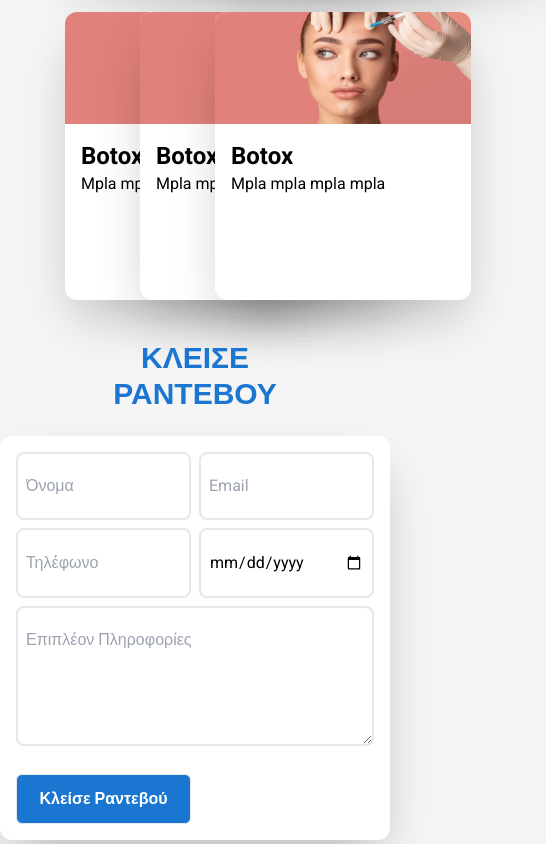
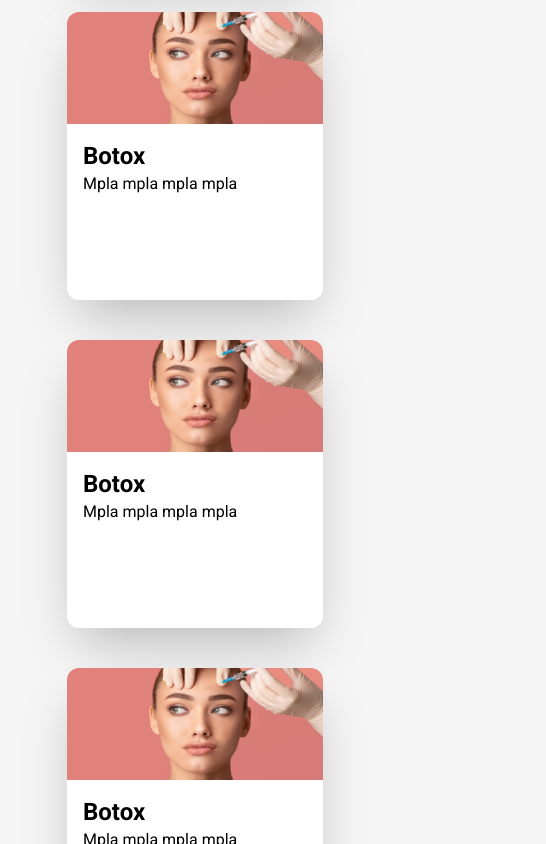
Before and after one commit to TheodosiouEleanna/iatriki-apokatastasi, a Next.js app: page /services in a window 390 px wide. Shown: the part 900-1744 px from the top of the page, 546 px wide, since content can reach past the window. Built offline with nearby package versions, Linux system fonts and the light colour scheme.

Commit message:
fixed cards ui

```diff
--- a/app/services/page.tsx
+++ b/app/services/page.tsx
@@ -46,20 +46,20 @@ const ServicesPage = () => {
   return (
     <main className='flex items-center justify-center mt-5 flex-col'>
       <SectionTitle title='ΟΙ ΥΠΗΡΕΣΙΕΣ ΜΑΣ' />
-      <div className='w-2/3 grid grid-cols-4 gap-10  justify-center items-center'>
+      <div className='w-2/3 grid  gap-10  justify-center items-center sm:grid-cols-2 md:grid-cols-3 lg:grid-cols-4  '>
         {servicesInfo.map(service => (
           <Card
             key={service.title}
-            className='overflow-auto h-72 max-h-72 w-64 max-w-64 min-w-64 col-span-1'
+            className='overflow-y-auto overflow-x-hidden h-72 max-h-72 w-64 max-w-64 min-w-64 col-span-1'
           >
             <Image
               alt={service.title}
               src={service.image}
               className='w-full h-28 max-h-28 hover:brightness-75 transition ease-in-out duration-150'
             />
-            <main className='p-4'>
+            <main className='p-4 w-full'>
               <h1 className='font-extrabold text-2xl'>{service.title}</h1>
-              <p className='break-words'>{service.description}</p>
+              <span className='break-words'>{service.description}</span>
             </main>
           </Card>
         ))}
--- a/ui/AppointmentForm.tsx
+++ b/ui/AppointmentForm.tsx
@@ -48,6 +48,14 @@ const inputFields: InputFieldProps[] = [
     inputType: 'date',
     placeholder: 'Ημερομηνία Ραντεβού',
     required: true
+  },
+  {
+    id: 'appointment-info',
+    dataField: 'info',
+    inputType: 'textarea',
+    placeholder: 'Επιπλέον Πληροφορίες',
+    required: true,
+    colSpan: 2
   }
 ];
 
@@ -71,12 +79,21 @@ const AppointmentForm = () => {
       <SectionTitle title='ΚΛΕΙΣΕ ΡΑΝΤΕΒΟΥ' />
       <Card className='mb-5'>
         <form>
-          <div className='grid p-4 grid-cols-2 gap-2'>
+          <div className='grid p-4 gap-2 sm:grid-cols-1 md:grid-cols-2'>
             {inputFields.map(inputField => {
               const { dataField, inputType, placeholder, required, colSpan, id, autocomplete } =
                 inputField;
 
-              return (
+              return inputType === 'textarea' ? (
+                <TextArea
+                  className={colSpan ? 'col-span-full' : ''}
+                  required={false}
+                  rows={4}
+                  value={formData.info as string}
+                  placeholder='Επιπλέον Πληροφορίες'
+                  onChange={onChangeFormData('info')}
+                />
+              ) : (
                 <TextField
                   id={id}
                   autoComplete={autocomplete}
@@ -89,14 +106,7 @@ const AppointmentForm = () => {
                 />
               );
             })}
-            <TextArea
-              className='col-span-full'
-              required={false}
-              rows={4}
-              value={formData.info as string}
-              placeholder='Επιπλέον Πληροφορίες'
-              onChange={onChangeFormData('info')}
-            />
+
             <Button className='mt-5' variant='primary'>
               Κλείσε Ραντεβού
             </Button>
--- a/ui/Card.tsx
+++ b/ui/Card.tsx
@@ -11,7 +11,7 @@ const Card = (props: CardProps) => {
   const { className, children } = props;
 
   return (
-    <div {...props} className={`w-fit rounded-xl shadow-2xl bg-white ${className}`}>
+    <div {...props} className={`rounded-xl shadow-2xl bg-white ${className}`}>
       {children}
     </div>
   );
```
Also changed, not shown: .eslintrc.json, 1 other file (tests, documents, lock files or other folders).
